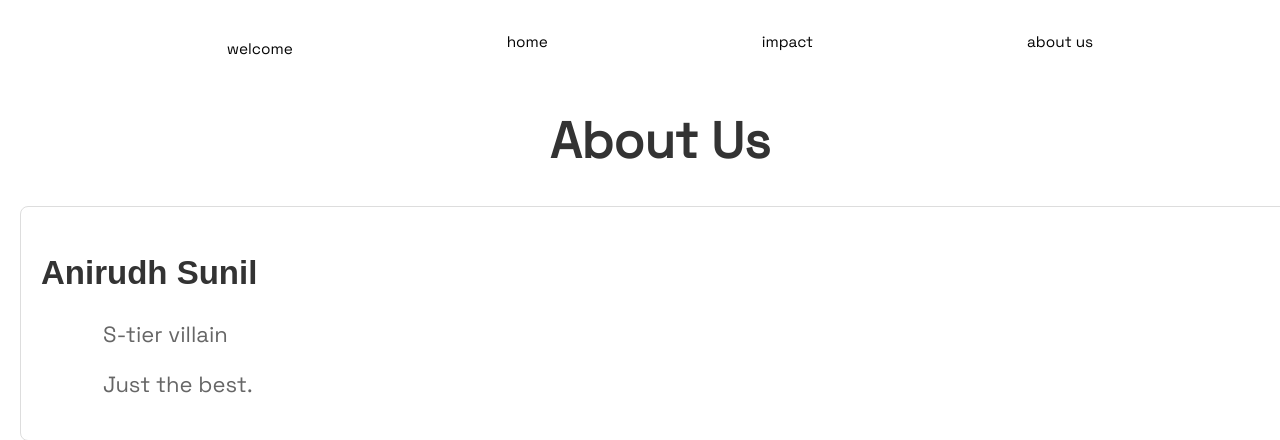
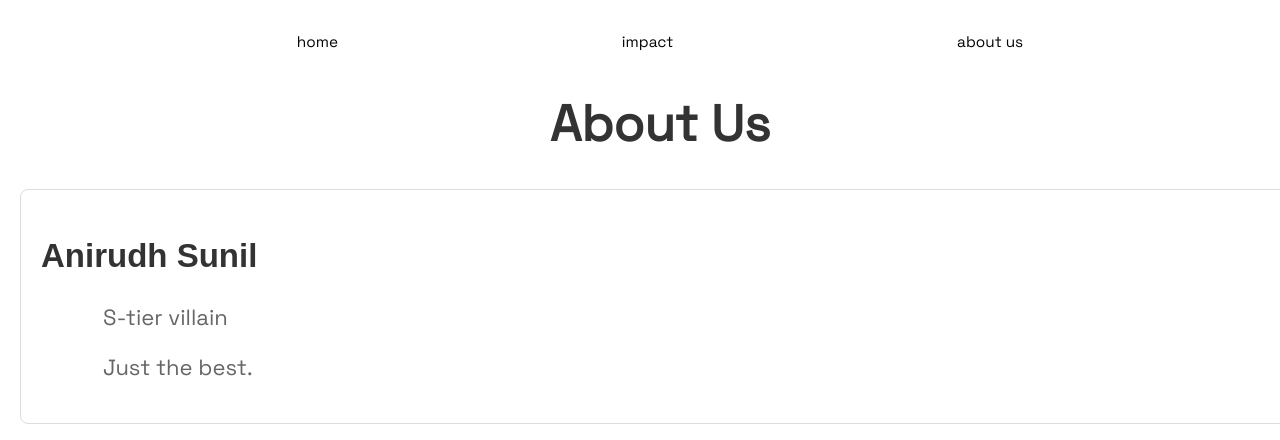
Before and after one commit to JohnKrueger0/MadHacks_Fall_2023, a Flask app: page /aboutus.html in a window 1280 px wide. Shown: the top 440 px of the page. Run offline with Flask 3, Linux system fonts and the light colour scheme; some web fonts are replaced.

Commit message:
leave welcome
taking from nav bar

```diff
--- a/templates/aboutus.html
+++ b/templates/aboutus.html
@@ -38,7 +38,6 @@
     <meta name="viewport" content="width=device-width, initial-scale=1.0">
   <nav>
     <ul>
-        <a href="welcome.html">welcome</a>
 
 
       <il>
```
